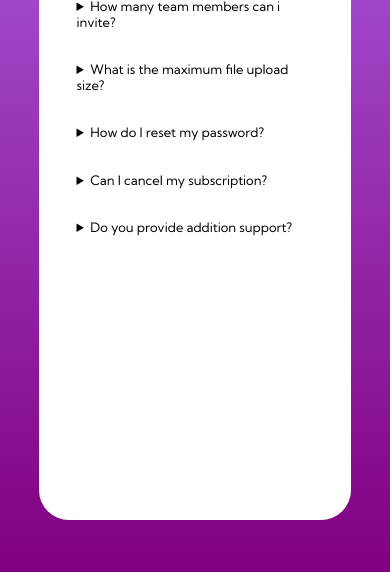
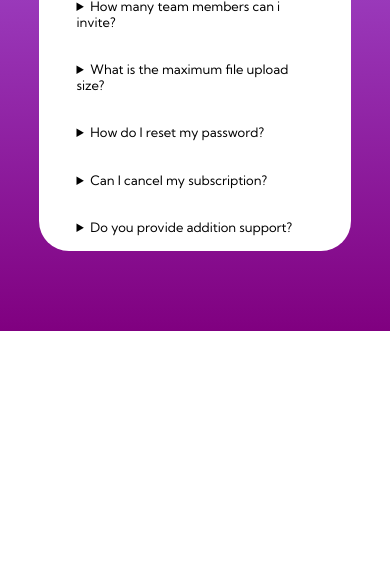
Before and after one commit to Allan-Bruno/FAQ-Solution, a plain HTML site: page index.html in a window 390 px wide. Shown: the part 272-844 px from the top of the page. Drawn offline with Linux system fonts and the light colour scheme.

Commit message:
fixed height on mobile

```diff
--- a/style.css
+++ b/style.css
@@ -84,7 +84,7 @@ p {
 @media (max-width: 499px) {
   #background {
     width: 100vw;
-    height: 100vh;
+    height: fit-content;
     padding-top: 2rem;
     padding-bottom: 9.5vh;
   }
@@ -92,7 +92,7 @@ p {
   .container {
     display: flex;
     flex-direction: column;
-    height: 90vh;
+    height: max-content;
   }
 
   #vector-mobile {
@@ -106,6 +106,7 @@ p {
 
   #questions {
     width: 86%;
+    height: 80%;
   }
 
   #FAQ {
```
